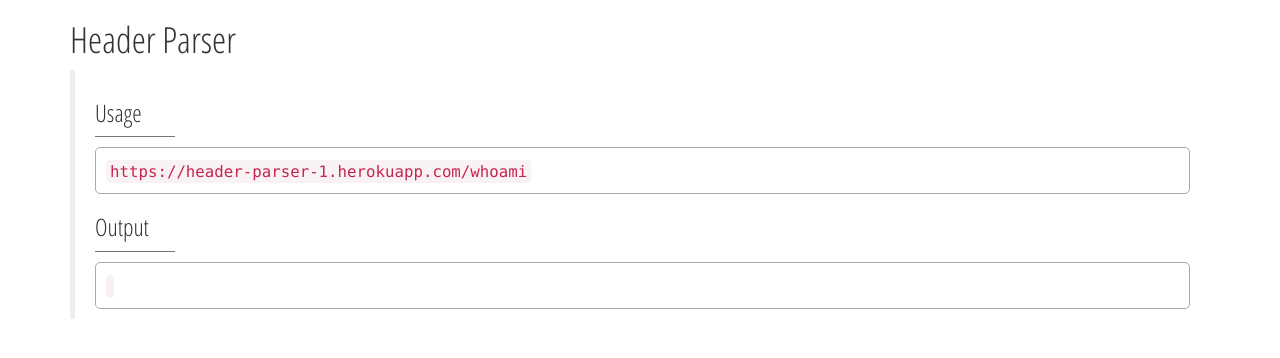
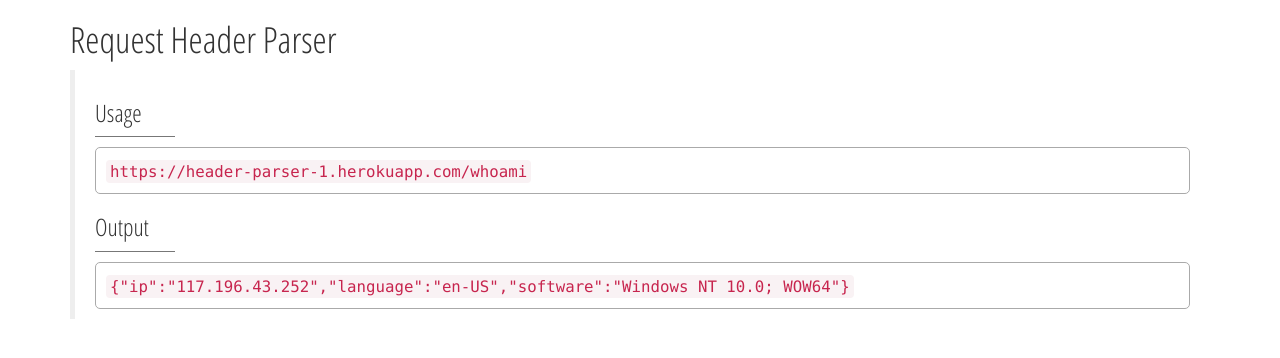
Before and after one commit to rohitrp/req-header-parser, a website: page public/index.html in a window 1280 px wide. Drawn offline with nearby package versions, Linux system fonts and the light colour scheme.

Commit message:
fix: Add missing lines

```diff
--- a/public/index.html
+++ b/public/index.html
@@ -12,7 +12,7 @@
   </head>
   <body>
     <div class="container">
-      <h1>Header Parser</h1>
+      <h1>Request Header Parser</h1>
       <blockquote>
         <h3>Usage</h3>
         <div class="code">
@@ -26,7 +26,7 @@
         <h3>Output</h3>
         <div class="code">
           <code>
-
+            {"ip":"117.196.43.252","language":"en-US","software":"Windows NT 10.0; WOW64"}
           </code>
         </div>
       </blockquote>
```
